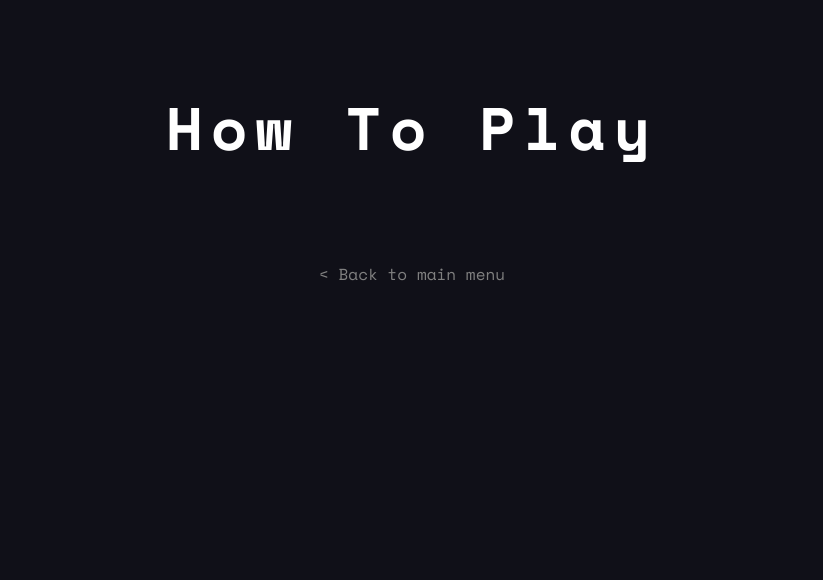
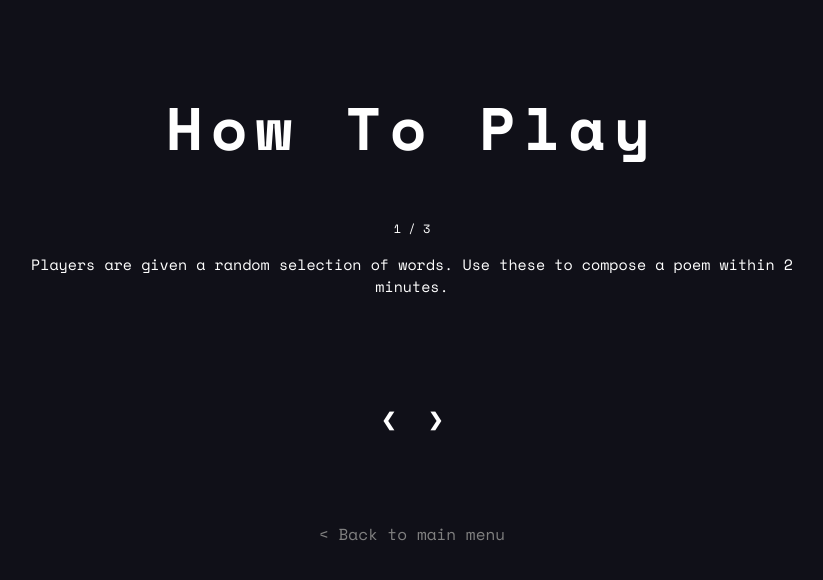
Before and after one commit to zhu-bat/poem-game, a Flask app: page /how_to_play in a window 1280 px wide. Shown: the top 580 px of the page, without its empty margins (228-1051 px from the left). Run offline with Flask 3, Linux system fonts and the light colour scheme; parts of the project's set-up code (start-up, migrations or seed data) failed here and were passed over.

Commit message:
added credits animation and added how to play slides

```diff
--- a/models.py
+++ b/models.py
@@ -7,6 +7,7 @@ from flask import Flask
 from flask_sqlalchemy import SQLAlchemy
 from sqlalchemy import Integer, String
 from sqlalchemy.orm import Mapped, mapped_column
+from functools import lru_cache
 
 app = Flask(__name__)
 app.config['SQLALCHEMY_DATABASE_URI'] = 'sqlite:///poem_game.db'
--- a/static/css/credits.css
+++ b/static/css/credits.css
@@ -10,3 +10,8 @@ a:hover {
     color: white;
     text-decoration: underline;
 }
+
+p {
+    animation-name: popup;
+    animation-duration:0.25s;
+}
--- a/static/css/htp.css
+++ b/static/css/htp.css
@@ -1,9 +1,50 @@
-a {
-    color: gray;
-    text-decoration: none;
+* {box-sizing:border-box}
+
+
+.slideshow {
+  display:flex;
+  width:800px;
+  height:200px;
+  flex-direction:column;
 }
 
-a:hover {
-    color: white;
-    text-decoration: underline;
+.slide {
+  display: none;
 }
+
+.prev, .next {
+  cursor: pointer;
+  top: 50%;
+  margin-top: -22px;
+  padding: 16px;
+  font-weight: bold;
+  font-size: 18px;
+  border-radius: 0 3px 3px 0;
+  user-select: none;
+}
+
+
+.prev:hover, .next:hover {
+  background-color: rgba(0,0,0,0.8);
+}
+
+
+.text {
+  font-size: 15px;
+  padding: 8px 12px;
+  bottom: 8px;
+  width: 100%;
+  text-align: center;
+}
+
+
+.numbertext {
+  font-size: 12px;
+  padding: 8px 12px;
+}
+
+.arrows {
+    display:flex;
+    flex-direction: row;
+    justify-content: center;
+}
--- a/static/css/style.css
+++ b/static/css/style.css
@@ -84,14 +84,37 @@ h1 {
 }
 
 .title {
-    animation-name: animation;
+    animation-name: popup-animation;
     animation-duration: 0.25s;
     letter-spacing: 8px;
     margin-top: 75px;
 }
 
-@keyframes animation {
+@keyframes popup-animation {
     0% {opacity:0%; transform:translateY(75px);}
     75% {opacity:75%; transform:translateY(-20px)}
     100% {opacity:100%; transform:translateY(0px)}
 }
+
+.popup {
+
+    animation-name: popup-animation;
+    animation-duration:0.25s;
+    animation-fill-mode: both;
+}
+
+.first {
+    animation-delay:0.25s;
+}
+
+.second {
+    animation-delay:0.5s;
+}
+
+.third {
+    animation-delay:0.75s;
+}
+
+.fourth {
+    animation-delay:1s;
+}
--- /dev/null
+++ b/static/how_to_play.js
@@ -0,0 +1,21 @@
+let slideIndex = 1;
+showSlides(slideIndex);
+
+function plusSlides(n) {
+  showSlides(slideIndex += n);
+}
+
+function currentSlide(n) {
+  showSlides(slideIndex = n);
+}
+
+function showSlides(n) {
+  let i;
+  let slides = document.getElementsByClassName("slide");
+  if (n > slides.length) {slideIndex = 1}
+  if (n < 1) {slideIndex = slides.length}
+  for (i = 0; i < slides.length; i++) {
+    slides[i].style.display = "none";
+  }
+  slides[slideIndex-1].style.display = "block";
+}
--- a/templates/how_to_play.html
+++ b/templates/how_to_play.html
@@ -2,6 +2,7 @@
 
 {% block head_extra %}
     <link rel="stylesheet" href="{{ url_for('static', filename='css/htp.css') }}">
+    <script src="{{ url_for('static', filename='how_to_play.js') }}"></script>
 {% endblock %}
 
 
@@ -9,6 +10,36 @@
 
 {% block content %}
 
+
+<div class="slideshow">
+
+  <div class="slide" style="display:block;">
+    <div class="numbertext">1 / 3</div>
+
+    <div class="text">Players are given a random selection of words. Use these to compose a poem within 2 minutes.
+</div>
+  </div>
+
+  <div class="slide">
+    <div class="numbertext">2 / 3</div>
+
+    <div class="text">You will then be shown the poems of your opponents. Vote on your favourite!</div>
+  </div>
+
+  <div class="slide">
+    <div class="numbertext">3 / 3</div>
+
+    <div class="text">Scores are distributed based on how many players vote for your poem. Points are worth double in the second round and triple in the third round. It is always anyone's game!</div>
+  </div>
+</div>
+
+  <div class="arrows">
+    <a class="prev" onclick="plusSlides(-1)">&#10094;</a>
+    <a class="next" onclick="plusSlides(1)">&#10095;</a>
+  </div>
+<br>
+
+
 <a href="/" class="mm">< Back to main menu</a>
 
 {% endblock %}
```
Also changed, not shown: static/css/join.css (+5 -5 lines), static/css/title.css (deleted, +0 -29 lines), templates/credits.html (+4 -4 lines), templates/title_screen.html (+4 -4 lines).
